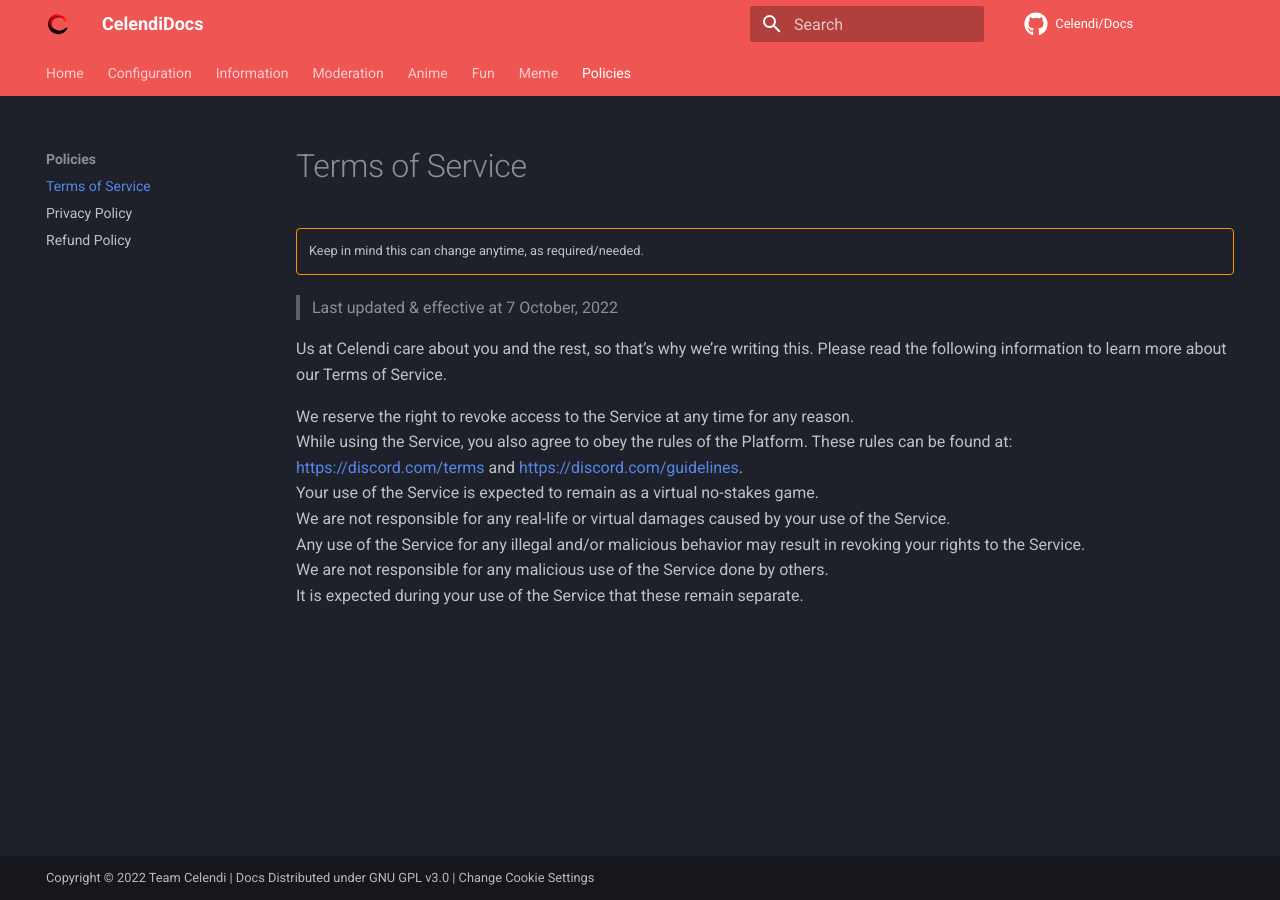
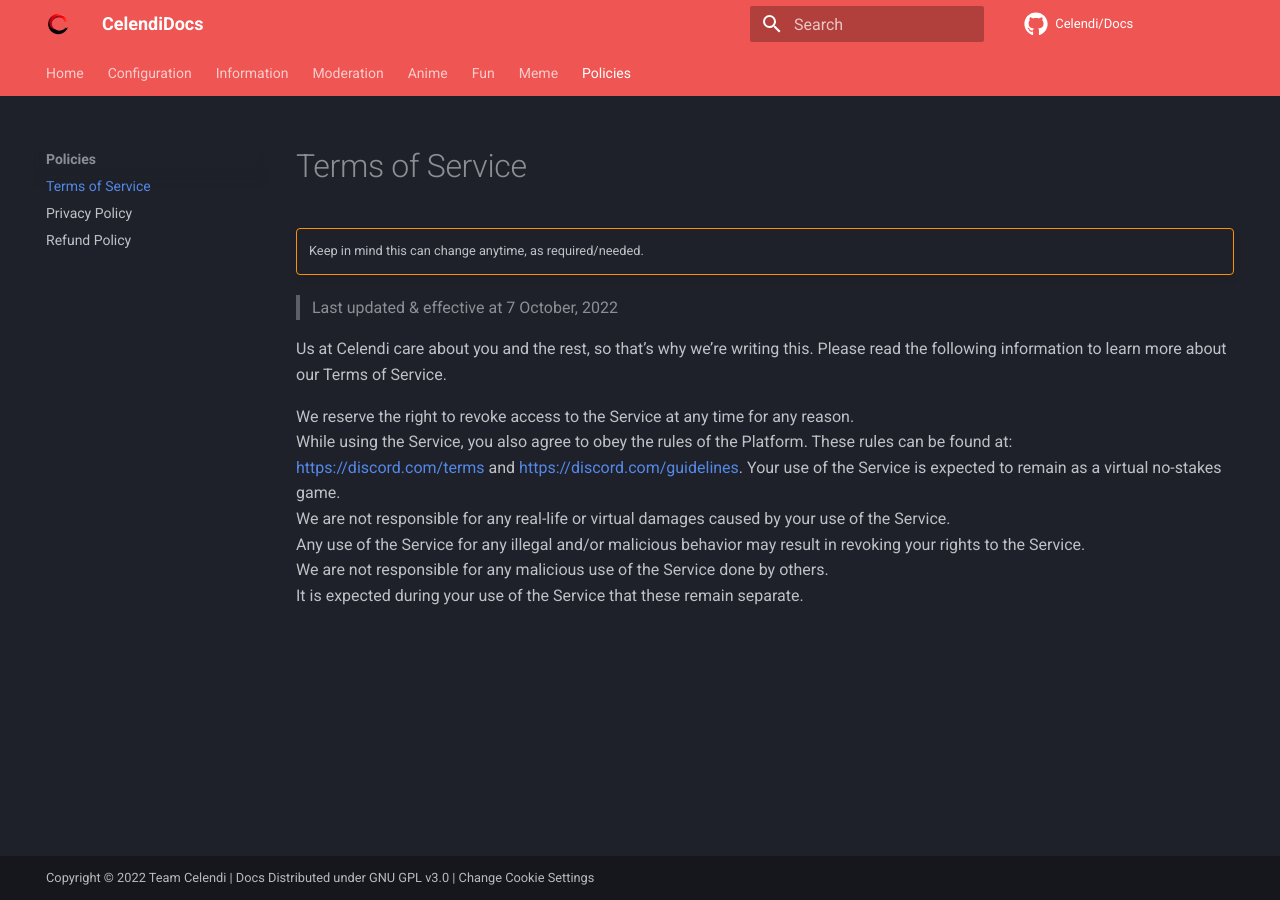
Before and after one commit to Celendi/Docs, an MkDocs documentation site: the page built from docs/policies/terms.md, in a window 1280 px wide. Built offline with MkDocs 1.6.1 and Material for MkDocs 9.7.7, drawn with Linux system fonts in a browser that asks for light colours; comment, search, counter and statistics services are not loaded.

```diff
--- a/docs/policies/terms.md
+++ b/docs/policies/terms.md
@@ -11,11 +11,12 @@ description: Celendi's Terms Of Service
 Us at Celendi care about you and the rest, so that's why we're writing this. Please
 read the following information to learn more about our Terms of Service.
 
-We reserve the right to revoke access to the Service at any time for any reason.<br>
+We reserve the right to revoke access to the Service at any time for any reason.
 While using the Service, you also agree to obey the rules of the Platform.
-These rules can be found at:<br> <https://discord.com/terms> and <https://discord.com/guidelines>.
-<br>Your use of the Service is expected to remain as a virtual no-stakes game.
-<br>We are not responsible for any real-life or virtual damages caused by your use of the Service.
-<br>Any use of the Service for any illegal and/or malicious behavior may result in revoking your rights to the Service.
-<br>We are not responsible for any malicious use of the Service done by others.
-<br>It is expected during your use of the Service that these remain separate.
+These rules can be found at:
+<https://discord.com/terms> and <https://discord.com/guidelines>.
+Your use of the Service is expected to remain as a virtual no-stakes game.
+We are not responsible for any real-life or virtual damages caused by your use of the Service.
+Any use of the Service for any illegal and/or malicious behavior may result in revoking your rights to the Service.
+We are not responsible for any malicious use of the Service done by others.
+It is expected during your use of the Service that these remain separate.
```
Also changed, not shown: README.md (+1 -1 lines), docs/policies/privacy.md (+1 -1 lines).
